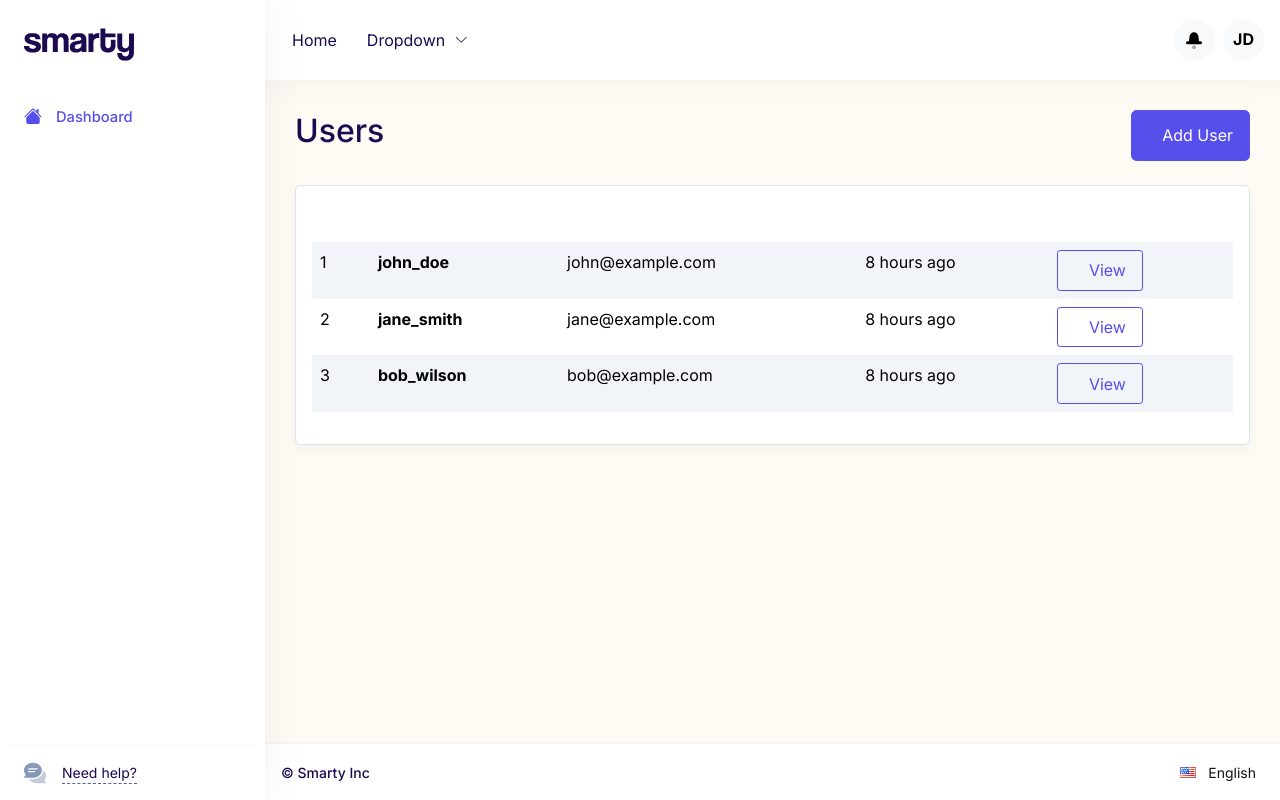
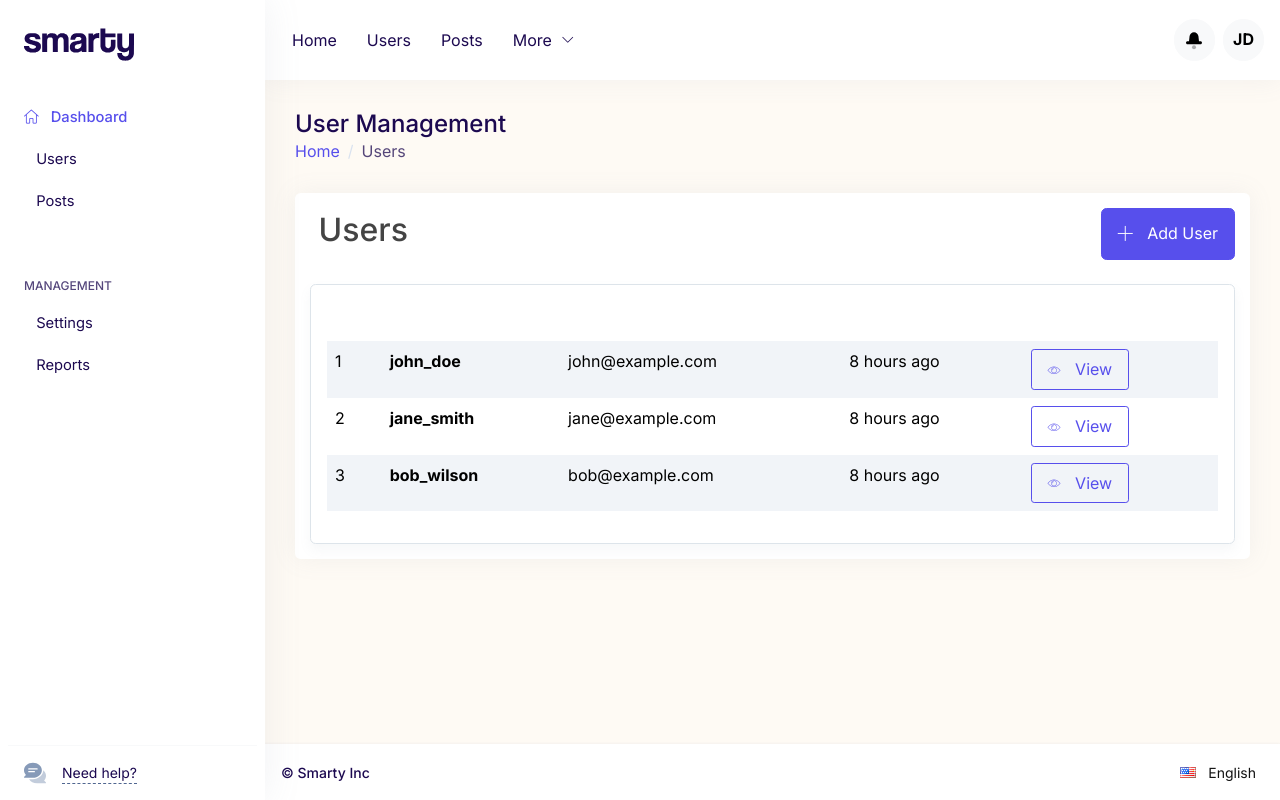
Before and after one commit to abdulwahed-sweden/new-project, a Flask app: page /users in a window 1280 px wide. Run offline with Flask 3, Linux system fonts and the light colour scheme; data comes from the database, SQL or seed files in the repository; some libraries are stand-ins or nearby versions.

Commit message:
good update OK

```diff
--- a/templates/base.html
+++ b/templates/base.html
@@ -19,8 +19,8 @@
     <link rel="stylesheet" href="{{ url_for('static', filename='css/vendor_bundle.min.css') }}">
     <link rel="stylesheet" href="https://fonts.googleapis.com/css2?family=Inter:wght@300;400;500;700&display=swap">
 
-    <!-- favicon -->
-    <link rel="shortcut icon" href="{{ url_for('static', filename='favicon.ico') }}">
+    <!-- favicon - optional -->
+    <!-- <link rel="shortcut icon" href="{{ url_for('static', filename='favicon.ico') }}"> -->
 
     {% block head %}{% endblock %}
   </head>
@@ -90,19 +90,34 @@
                   </a>
                 </li>
 
-                <!-- Dropdown -->
+                <!-- Users -->
+                <li class="nav-item dropdown">
+                  <a class="nav-link" href="{{ url_for('users') }}">
+                    Users
+                  </a>
+                </li>
+
+                <!-- Posts -->
+                <li class="nav-item dropdown">
+                  <a class="nav-link" href="{{ url_for('posts') }}">
+                    Posts
+                  </a>
+                </li>
+
+
+                <!-- More Options Dropdown -->
                 <li class="nav-item dropdown">
                   <a class="nav-link dropdown-toggle" href="#" data-bs-toggle="dropdown" aria-haspopup="true" aria-expanded="false" id="mainNavDropdown">
-                    Dropdown
+                    More
                   </a>
 
                   <ul class="dropdown-menu dropdown-menu-clean dropdown-fadeindown" aria-labelledby="mainNavDropdown">
-                    <li class="dropdown-item"><a class="dropdown-link" href="#">Option 1</a></li>
-                    <li class="dropdown-item"><a class="dropdown-link" href="#">Option 2</a></li>
-                    <li class="dropdown-item"><a class="dropdown-link" href="#">Option 3</a></li>
-                    <li class="dropdown-item"><a class="dropdown-link" href="#">Option 4</a></li>
-                    <li class="dropdown-item"><a class="dropdown-link" href="#">Option 5</a></li>
-                    <li class="dropdown-item"><a class="dropdown-link" href="#">Option N</a></li>
+                    <li class="dropdown-item"><a class="dropdown-link" href="#">Settings</a></li>
+                    <li class="dropdown-item"><a class="dropdown-link" href="#">Reports</a></li>
+                    <li class="dropdown-item"><a class="dropdown-link" href="#">Backup</a></li>
+                    <li class="dropdown-item"><a class="dropdown-link" href="#">Import/Export</a></li>
+                    <li class="dropdown-item"><a class="dropdown-link" href="#">API Keys</a></li>
+                    <li class="dropdown-item"><a class="dropdown-link" href="#">Documentation</a></li>
                   </ul>
                 </li>
                 {% endblock %}
@@ -220,11 +235,41 @@
                 {% block sidebar %}
                 <li class="nav-item active">
                   <a class="nav-link" href="{{ url_for('index') }}">
-                    <svg width="18px" height="18px" xmlns="http://www.w3.org/2000/svg" fill="currentColor" class="bi bi-house-fill" viewBox="0 0 16 16">
-                      <path fill-rule="evenodd" d="m8 3.293 6 6V13.5a1.5 1.5 0 0 1-1.5 1.5h-9A1.5 1.5 0 0 1 2 13.5V9.293l6-6zm5-.793V6l-2-2V2.5a.5.5 0 0 1 .5-.5h1a.5.5 0 0 1 .5.5z"></path>
-                      <path fill-rule="evenodd" d="M7.293 1.5a1 1 0 0 1 1.414 0l6.647 6.646a.5.5 0 0 1-.708.708L8 2.207 1.354 8.854a.5.5 0 1 1-.708-.708L7.293 1.5z"></path>
-                    </svg>
+                    <i class="fi fi-home me-2"></i>
                     <span>Dashboard</span>
+                  </a>
+                </li>
+
+                <li class="nav-item">
+                  <a class="nav-link" href="{{ url_for('users') }}">
+                    <i class="fi fi-people me-2"></i>
+                    <span>Users</span>
+                  </a>
+                </li>
+
+                <li class="nav-item">
+                  <a class="nav-link" href="{{ url_for('posts') }}">
+                    <i class="fi fi-document me-2"></i>
+                    <span>Posts</span>
+                  </a>
+                </li>
+
+
+                <li class="nav-title mt-5">
+                  <h6 class="mb-0 smaller text-muted text-uppercase">MANAGEMENT</h6>
+                </li>
+
+                <li class="nav-item">
+                  <a class="nav-link" href="#" target="_blank" rel="noopener">
+                    <i class="fi fi-settings me-2"></i>
+                    <span>Settings</span>
+                  </a>
+                </li>
+
+                <li class="nav-item">
+                  <a class="nav-link" href="#">
+                    <i class="fi fi-document me-2"></i>
+                    <span>Reports</span>
                   </a>
                 </li>
                 {% endblock %}
--- a/templates/users.html
+++ b/templates/users.html
@@ -1,13 +1,29 @@
-{% extends "base.html" %} {% block title %}Users - Database App{% endblock %} {%
-block content %}
+{% extends "base.html" %}
+
+{% block title %}Users - Smarty v5{% endblock %}
+
+{% block content %}
+<!-- PAGE TITLE -->
+<header>
+  <h1 class="h4">User Management</h1>
+  <nav aria-label="breadcrumb">
+    <ol class="breadcrumb small">
+      <li class="breadcrumb-item"><a href="{{ url_for('index') }}">Home</a></li>
+      <li class="breadcrumb-item text-muted active" aria-current="page">Users</li>
+    </ol>
+  </nav>
+</header>
+
+<!-- section -->
+<div class="section">
   <div class="d-flex justify-content-between align-items-center mb-4">
-  <h2><i class="bi bi-people-fill"></i> Users</h2>
+    <h2><i class="fi fi-people"></i> Users</h2>
     <button
       class="btn btn-primary"
       data-bs-toggle="modal"
       data-bs-target="#addUserModal"
     >
-    <i class="bi bi-plus-circle"></i> Add User
+      <i class="fi fi-plus"></i> Add User
     </button>
   </div>
 
@@ -33,7 +49,7 @@ block content %}
             <td><span data-timestamp="{{ user.created_at }}">{{ user.created_at }}</span></td>
             <td>
               <button class="btn btn-sm btn-outline-primary">
-                <i class="bi bi-eye"></i> View
+                <i class="fi fi-eye"></i> View
               </button>
             </td>
           </tr>
@@ -93,4 +109,6 @@ block content %}
     </div>
     </div>
   </div>
+</div>
+<!-- /section -->
 {% endblock %}
```
Also changed, not shown: app_example.py (added, +85 -0 lines), templates/index.html (+4 -4 lines), templates/posts.html (+24 -10 lines). Lines whose indentation alone changed are shown as unchanged.
